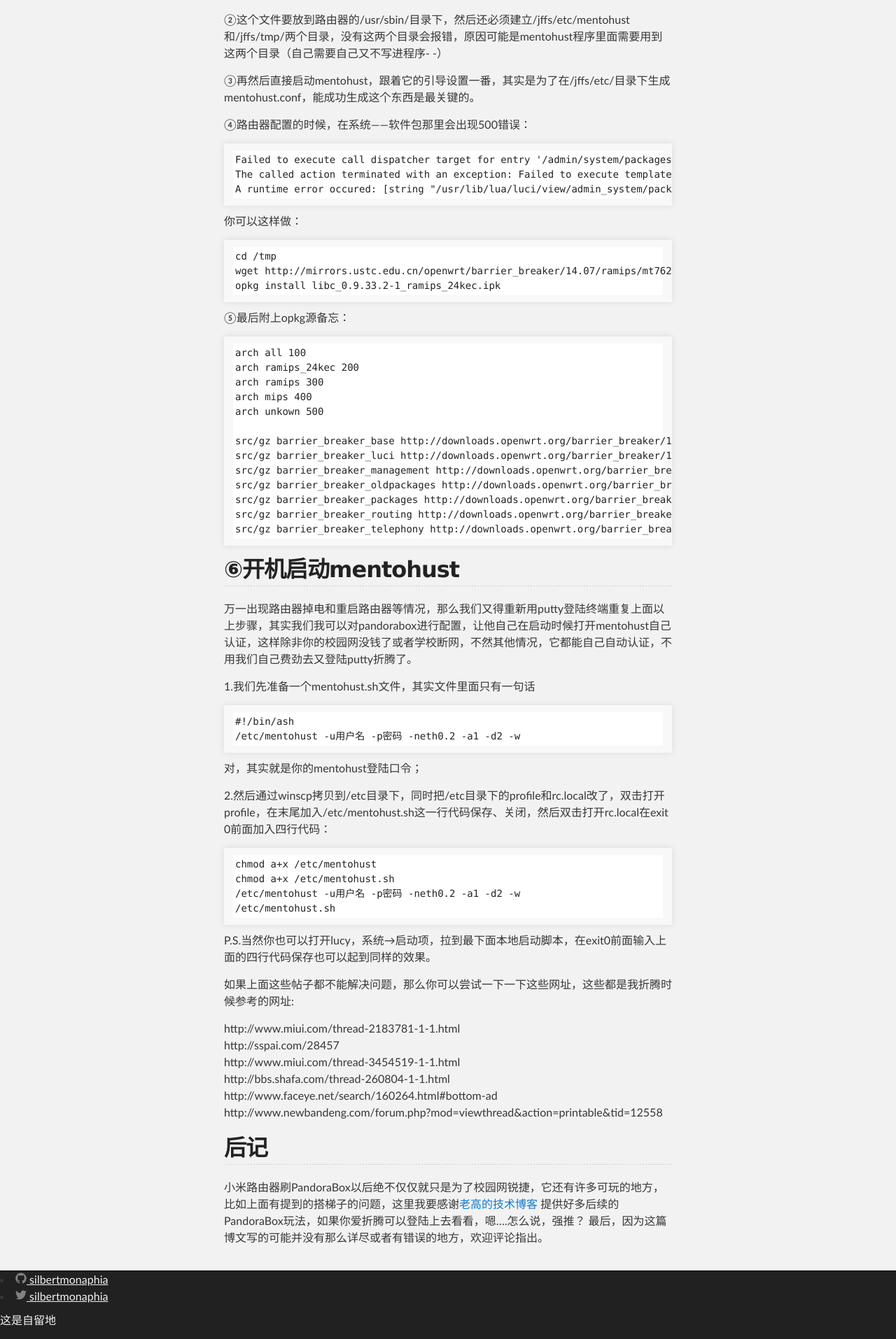
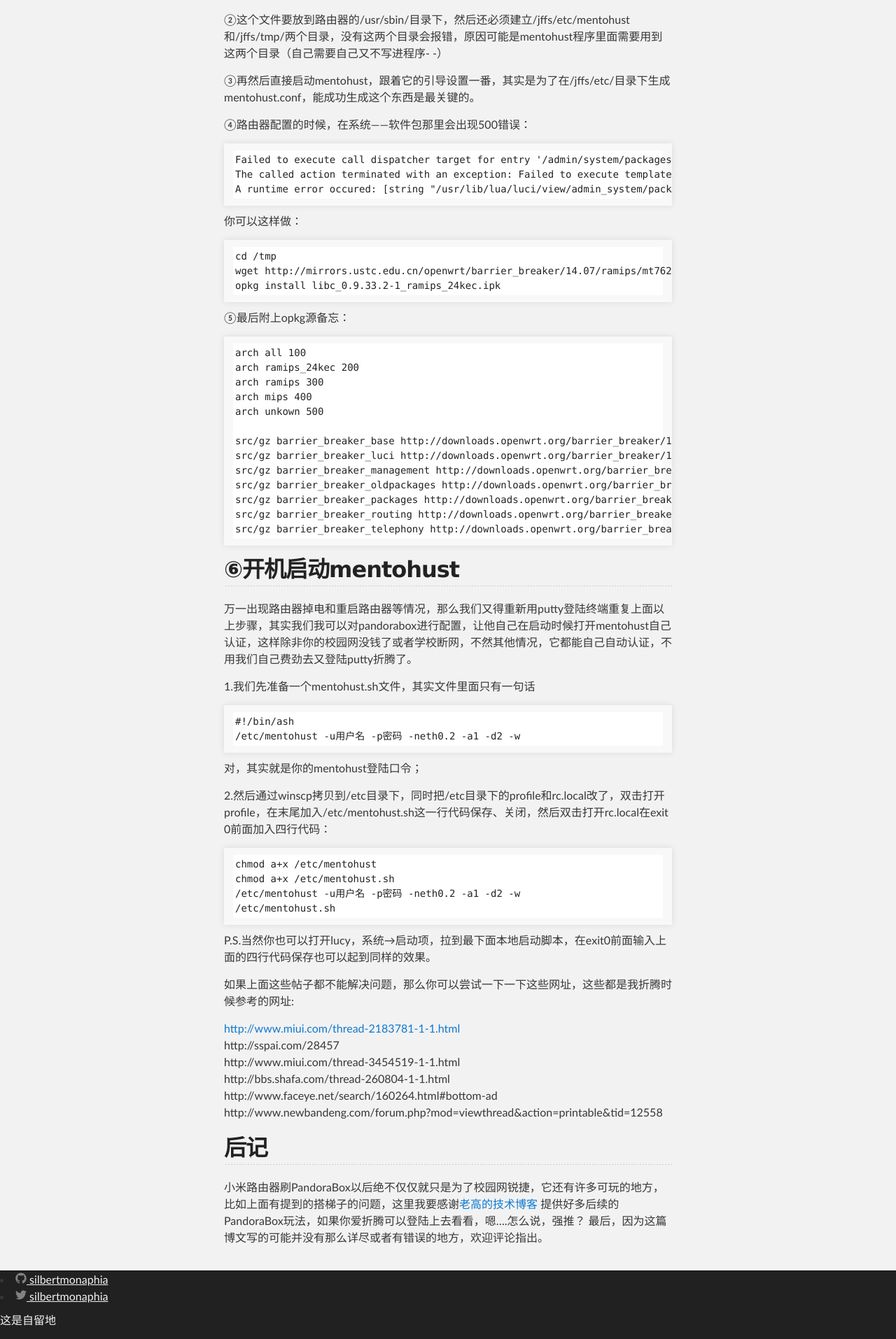
Before and after one commit to silbertmonaphia/silbertmonaphia.github.io, a Jekyll site: the page built from _posts/2016-04-10-小米路由器mini实现锐捷认证.md, in a window 1280 px wide. Shown: the part 2808-4722 px from the top of the page at 70% size. Built offline with Jekyll 4.4.1, drawn with Linux system fonts in a browser that asks for light colours.

Commit message:
Update 2016-04-10-小米路由器mini实现锐捷认证.md

```diff
--- a/_posts/2016-04-10-小米路由器mini实现锐捷认证.md
+++ b/_posts/2016-04-10-小米路由器mini实现锐捷认证.md
@@ -144,7 +144,7 @@ P.S.当然你也可以打开lucy，系统→启动项，拉到最下面本地启
 
 如果上面这些帖子都不能解决问题，那么你可以尝试一下一下这些网址，这些都是我折腾时候参考的网址:
 
-http://www.miui.com/thread-2183781-1-1.html
+<http://www.miui.com/thread-2183781-1-1.html>
 http://sspai.com/28457
 http://www.miui.com/thread-3454519-1-1.html
 http://bbs.shafa.com/thread-260804-1-1.html
```
